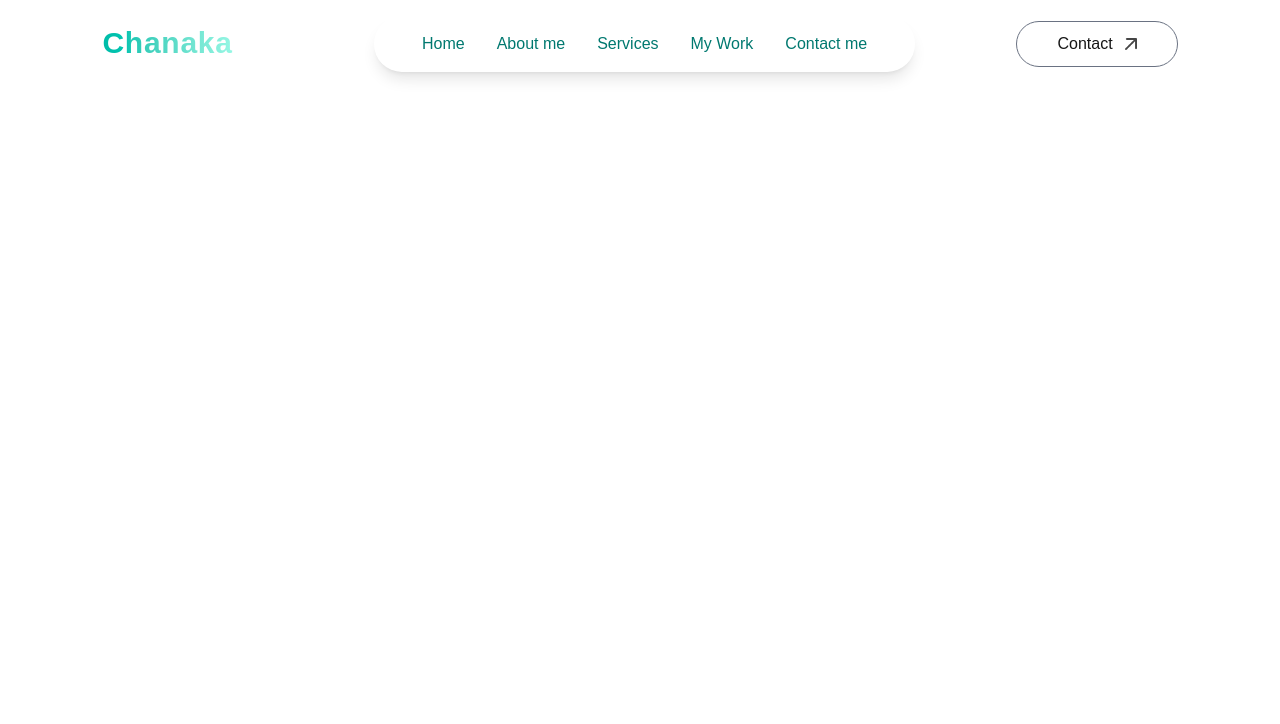
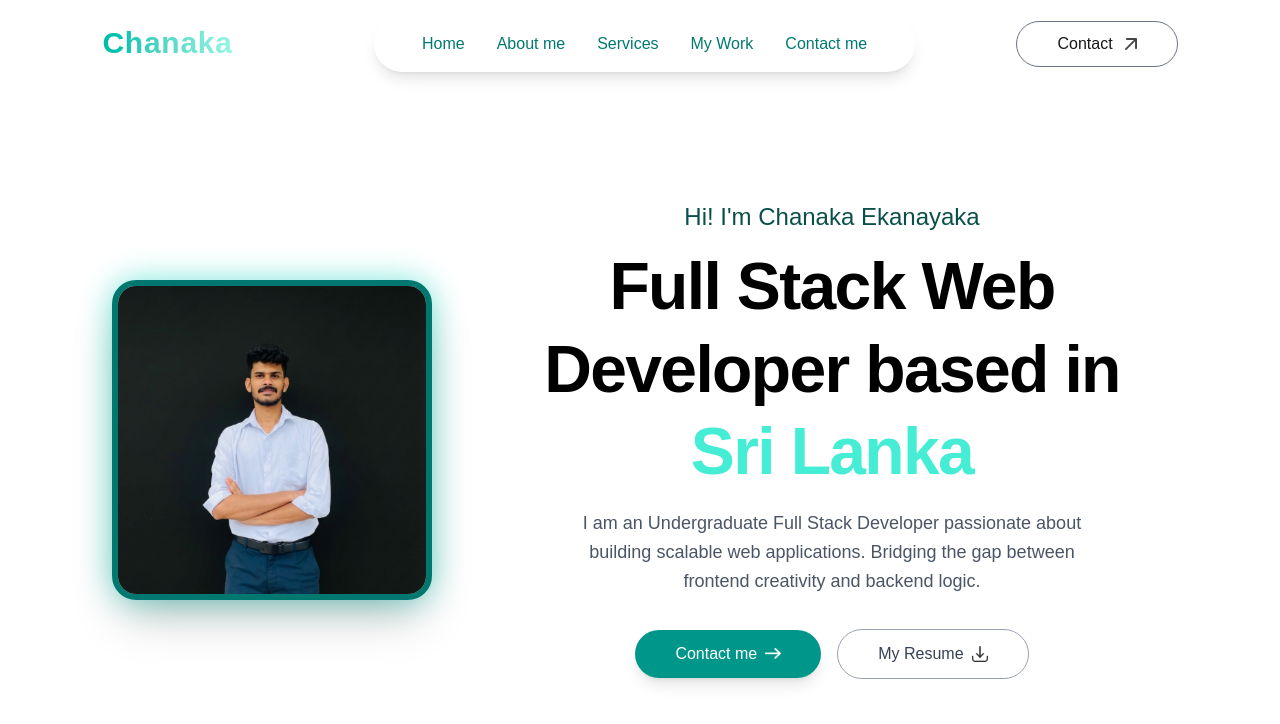
Before and after one commit to chanakaekanayaka/my-portfolio, a Next.js app: page / in a window 1280 px wide. Shown: the top 724 px of the page. Built offline with nearby package versions, Linux system fonts and the light colour scheme.

Commit message:
Changes : Header component completed✏️

```diff
--- /dev/null
+++ b/app/components/Header.jsx
@@ -0,0 +1,80 @@
+import { assets } from '@/assets/assets'
+import Image from 'next/image'
+import React from 'react'
+import profileImg from '../../Publicc/profile-img.png';
+
+
+const Header = () => {
+  return (
+    <div className="w-11/12 max-w-6xl z-0 mx-auto h-screen
+    flex flex-col md:flex-row items-center justify-center gap-10
+    md:gap-16 pt-20">
+
+      {/* Left Side */}
+      <div className="relative shrink-0">
+
+
+        <div className="absolute inset-0 bg-teal-400
+        rounded-3xl blur-lg opacity-50 animate-pulse"></div>
+
+
+        <Image
+          src={profileImg}
+          alt="Profile"
+          width={320}
+          height={800}
+          className="relative rounded-3xl w-64 h-90 md:w-80 md:h-80 object-cover
+          border-[6px] border-teal-700 hover:border-teal-400 shadow-2xl
+          transition-all duration-300"
+        />
+      </div>
+
+      {/* Right Side */}
+      <div className="flex flex-col items-center text-center max-w-2xl">
+
+        <h3 className="flex items-end gap-2 text-xl md:text-2xl mb-3
+        font-medium text-teal-900 dark:text-teal-200">
+          Hi! I'm Chanaka Ekanayaka
+        </h3>
+
+        <h1 className="text-3xl sm:text-6xl lg:text-[66px]
+        font-extrabold tracking-tight leading-tight text-black
+         dark:text-white">
+          Full Stack Web Developer based in <span className="text-teal-300">Sri Lanka</span>
+        </h1>
+
+        <p className="max-w-lg mx-auto font-normal text-gray-600
+         dark:text-gray-400 text-lg leading-relaxed mt-4">
+          I am an Undergraduate Full Stack Developer passionate
+          about building scalable web applications. Bridging the
+           gap between frontend creativity and backend logic.
+        </p>
+
+        <div className="flex flex-col sm:flex-row items-center gap-4 mt-8">
+
+          {/* Contact Button */}
+          <a href="#contact" className="px-10 py-3 rounded-full
+           bg-teal-600 text-white font-medium flex items-center
+            gap-2 shadow-lg hover:bg-teal-300 hover:scale-105 transition-all
+             hover:text-black">
+            Contact me
+            <Image src={assets.right_arrow_white} alt="Arrow" className="w-4 hover:animate-spin"/>
+          </a>
+
+          {/* Resume Button */}
+          <a href="/sample-resume.pdf" download className="px-10 py-3
+          rounded-full border border-gray-400 bg-white dark:bg-transparent
+           dark:text-white text-gray-700 font-medium flex items-center gap-2
+            hover:border-teal-500 hover:text-teal-300 hover:bg-teal-50 transition-all">
+            My Resume
+            <Image src={assets.download_icon} alt="Download" className="w-4 hover:animate-pulse"/>
+          </a>
+
+        </div>
+      </div>
+
+    </div>
+  )
+}
+
+export default Header
--- a/app/page.js
+++ b/app/page.js
@@ -1,11 +1,15 @@
 'use Client'
+
+import Header from "./components/Header";
 import Navbae from "./components/Navbae";
+
 
 
 export default function Home() {
   return (
     <>
     <Navbae/>
+    <Header/>
     </>
 
   );
--- a/assets/assets.js
+++ b/assets/assets.js
@@ -15,7 +15,7 @@ import logo from './logo.png';
 import logo_dark from './logo_dark.png';
 import mail_icon from './mail_icon.png';
 import mail_icon_dark from './mail_icon_dark.png';
-import profile_img from './profile-img.png';
+
 import download_icon from './download-icon.png';
 import hand_icon from './hand-icon.png';
 import header_bg_color from './header-bg-color.png';
@@ -54,7 +54,7 @@ export const assets = {
     logo_dark,
     mail_icon,
     mail_icon_dark,
-    profile_img,
+
     download_icon,
     hand_icon,
     header_bg_color,
```
Also changed, not shown: app/components/Navbae.jsx (+3 -4 lines), Publicc/profile-img.png (added), assets/profile-img.png (deleted).
